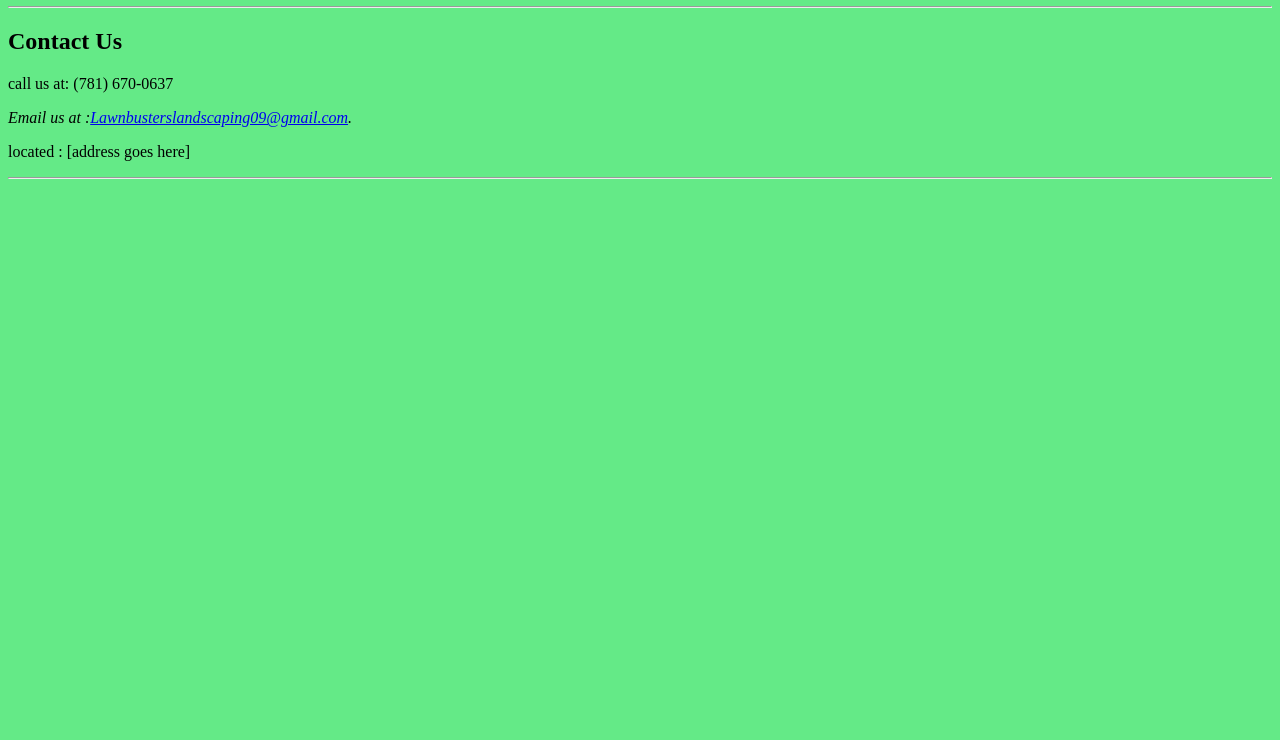
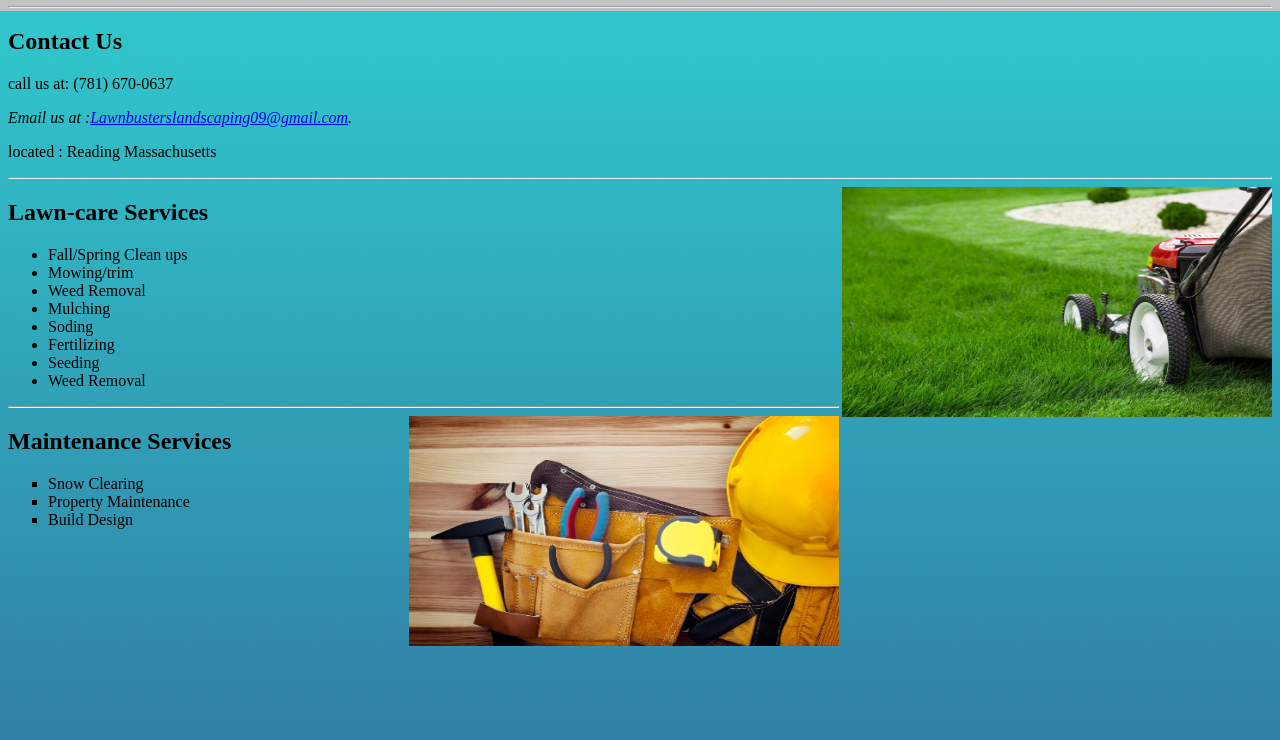
Before and after one commit to Lawnbusters/Lawnbusters.github.io, a plain HTML site: page index.html in a window 1280 px wide. Shown: the part 60-800 px from the top of the page. Drawn offline with Linux system fonts and the light colour scheme.

Commit message:
reworked site

```diff
--- a/index.html
+++ b/index.html
@@ -5,7 +5,7 @@
 
 <style>
 body {
-  background-image: url("bg.jpg");
+  background-image: url("bg5.png");
 }
 </style>
 
@@ -22,8 +22,35 @@ body {
 Email us at :<a href="mailto:Lawnbusterslandscaping09@gmail.com">Lawnbusterslandscaping09@gmail.com</a>.<br>
 </address>
 
-<p> located : [address goes here]</p>
-<hr>
+<p> located : Reading Massachusetts</p>
+<hr><!-- ~~~ --><!-- ~~~ -->
+
+<img src="LS.jpg" alt="Lawn-car Services" width="430" height="230" align="right">
+
+<h2> Lawn-care Services </h2>
+
+<ul style="list-style-type:disc;">
+  <li>Fall/Spring Clean ups</li>
+  <li>Mowing/trim</li>
+  <li>Weed Removal</li>
+  <li>Mulching</li>
+  <li>Soding</li>
+  <li>Fertilizing</li>
+  <li>Seeding</li>
+  <li>Weed Removal</li>
+</ul>
+
+<hr><!-- ~~~ --><!-- ~~~ -->
+
+<img src="MS.jpg" alt="Maintenance Services" width="430" height="230" align="right">
+
+<h2> Maintenance Services </h2>
+
+<ul style="list-style-type:square">
+  <li>Snow Clearing</li>
+  <li>Property Maintenance</li>
+  <li>Build Design</li>
+</ul>
 
 
 <!-- ~~~ -->
```
Also changed, not shown: LS.jpg (added), MS.jpg (added), bg1.jpg (renamed from bg.jpg), bg2.jpg (added), bg3.jpg (added), bg3.png (added), bg4.png (added), bg5.png (added).
